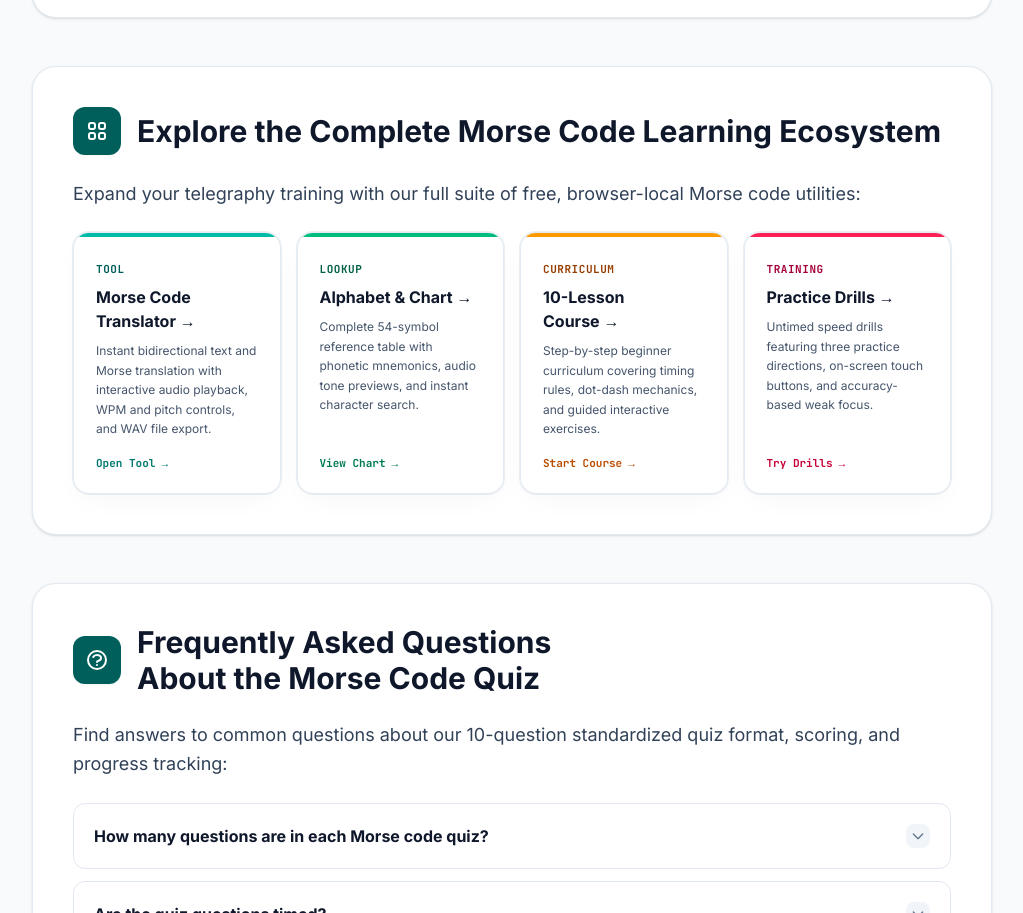
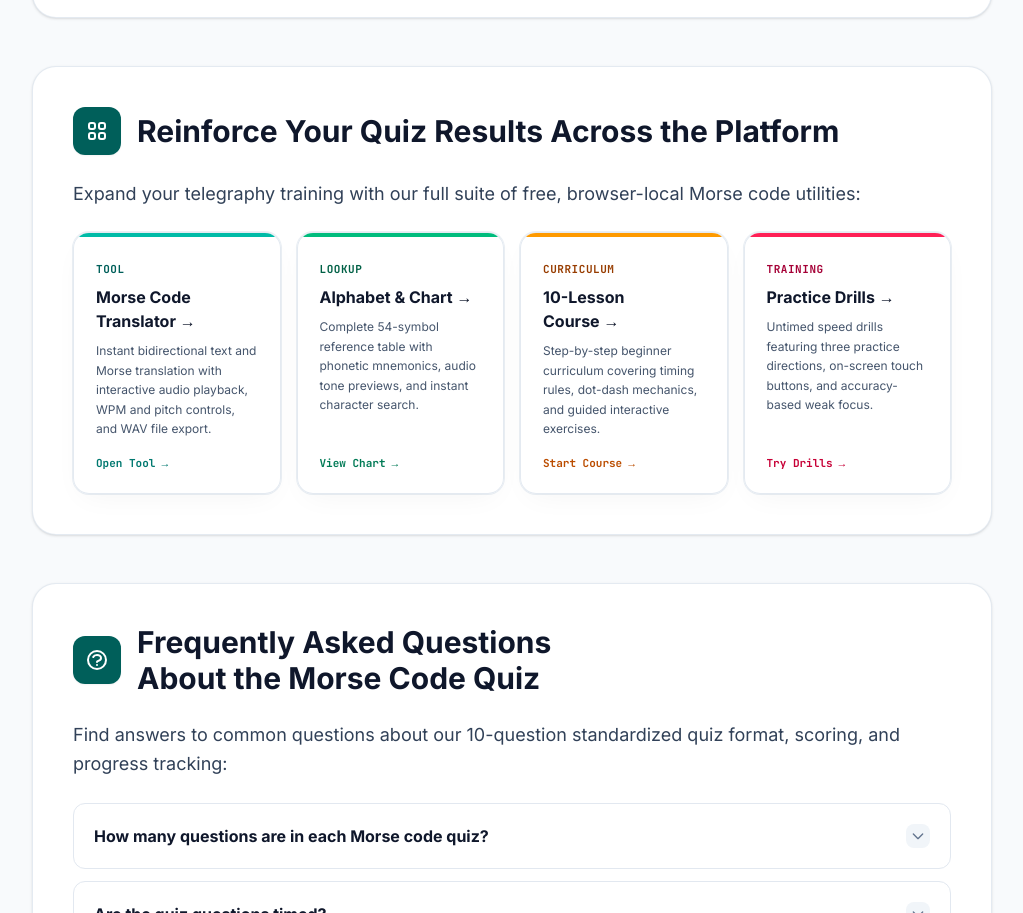
Before and after one commit to ToolWebsite123/morse-code-translator, a Next.js app: page /morse-code-quiz in a window 1280 px wide. Shown: the part 5042-5955 px from the top of the page, without its empty margins (128-1151 px from the left). Built offline with nearby package versions, Linux system fonts and the light colour scheme; no server answers.

Commit message:
fix(seo): align homepage canonical trailing slash and correct audio decoder FAQ

```diff
--- a/src/app/layout.tsx
+++ b/src/app/layout.tsx
@@ -25,9 +25,6 @@ export const metadata: Metadata = {
     template: SITE_CONFIG.titleTemplate,
   },
   description: SITE_CONFIG.defaultDescription,
-  alternates: {
-    canonical: '/',
-  },
   icons: {
     icon: [
       { url: '/favicon.ico', sizes: '32x32' },
--- a/src/app/morse-code-audio-decoder/page.tsx
+++ b/src/app/morse-code-audio-decoder/page.tsx
@@ -52,7 +52,7 @@ const AUDIO_DECODER_FAQS: readonly AudioFaqItem[] = [
   {
     question: 'Can I decode audio directly from my computer or phone microphone?',
     answer:
-      "Yes. Our platform includes an optional Live Microphone Decoder tab that listens to ambient room audio through your device's microphone, using real-time bandpass filtering to decode live Morse beeps as they play.",
+      'Currently, this tool is designed exclusively for pre-recorded audio file analysis (.wav, .mp3, .ogg, .webm). Live microphone input is not supported on this page; please upload or drag and drop an audio file for instant browser-local transcription.',
   },
   {
     question: 'How does this web decoder compare to specialized amateur radio software?',
@@ -109,7 +109,7 @@ interface ComparisonRow {
 const COMPARISON_ROWS: readonly ComparisonRow[] = [
   {
     dimension: 'Primary Input Mode',
-    audioDecoder: 'Acoustic sound files (.wav, .mp3, .ogg) or microphone stream',
+    audioDecoder: 'Acoustic sound files (.wav, .mp3, .ogg, .webm)',
     textTranslator: 'Typed English prose or dot-dash Morse code strings',
   },
   {
--- a/src/app/morse-code-quiz/page.tsx
+++ b/src/app/morse-code-quiz/page.tsx
@@ -673,7 +673,7 @@ export default function QuizPage() {
         {/* =========================================================================
             SECTION 7: COMPLETE MORSE CODE LEARNING ECOSYSTEM
             ========================================================================= */}
-        <section id="ecosystem" aria-label="Explore the Complete Morse Code Learning Ecosystem" className="mb-8 sm:mb-12 scroll-mt-20">
+        <section id="ecosystem" aria-label="Reinforce Your Quiz Results Across the Platform" className="mb-8 sm:mb-12 scroll-mt-20">
           <div className="rounded-2xl border border-slate-200/90 bg-white p-6 shadow-sm transition-shadow hover:shadow-md sm:rounded-3xl sm:p-8 md:p-10 dark:border-slate-800 dark:bg-slate-900/95">
             <div className="mb-4 flex items-center gap-3 sm:mb-6 sm:gap-4">
               <div className="flex h-11 w-11 shrink-0 items-center justify-center rounded-xl bg-teal-800 text-white shadow-xs sm:h-12 sm:w-12 dark:bg-teal-600 dark:text-slate-950">
@@ -682,7 +682,7 @@ export default function QuizPage() {
                 </svg>
               </div>
               <h2 className="text-lg font-bold text-slate-900 sm:text-xl md:text-2xl lg:text-3xl dark:text-slate-100">
-                Explore the Complete Morse Code Learning Ecosystem
+                Reinforce Your Quiz Results Across the Platform
               </h2>
             </div>
             <p className="mb-6 text-sm leading-relaxed text-slate-700 sm:text-base md:text-lg dark:text-slate-300">
--- a/src/app/page.tsx
+++ b/src/app/page.tsx
@@ -10,9 +10,6 @@ export const metadata: Metadata = {
   title: 'Morse Code Translator & Decoder — Audio Tone Player',
   description:
     'Translate text to Morse code and decode Morse code to text. Play audio tones with custom speed (WPM) & pitch, flash visual signals, and learn online.',
-  alternates: {
-    canonical: '/',
-  },
   openGraph: {
     title: 'Morse Code Translator & Decoder — Audio Tone Player',
     description:
@@ -96,6 +93,7 @@ const homeSchemas = [
 export default function HomePage() {
   return (
     <div className="relative flex min-h-screen flex-col overflow-x-clip bg-slate-50 dark:bg-[#0B1220]">
+      <link rel="canonical" href={getAbsoluteUrl('/')} />
       <JsonLd data={homeSchemas} />
       <Header />
 
```
